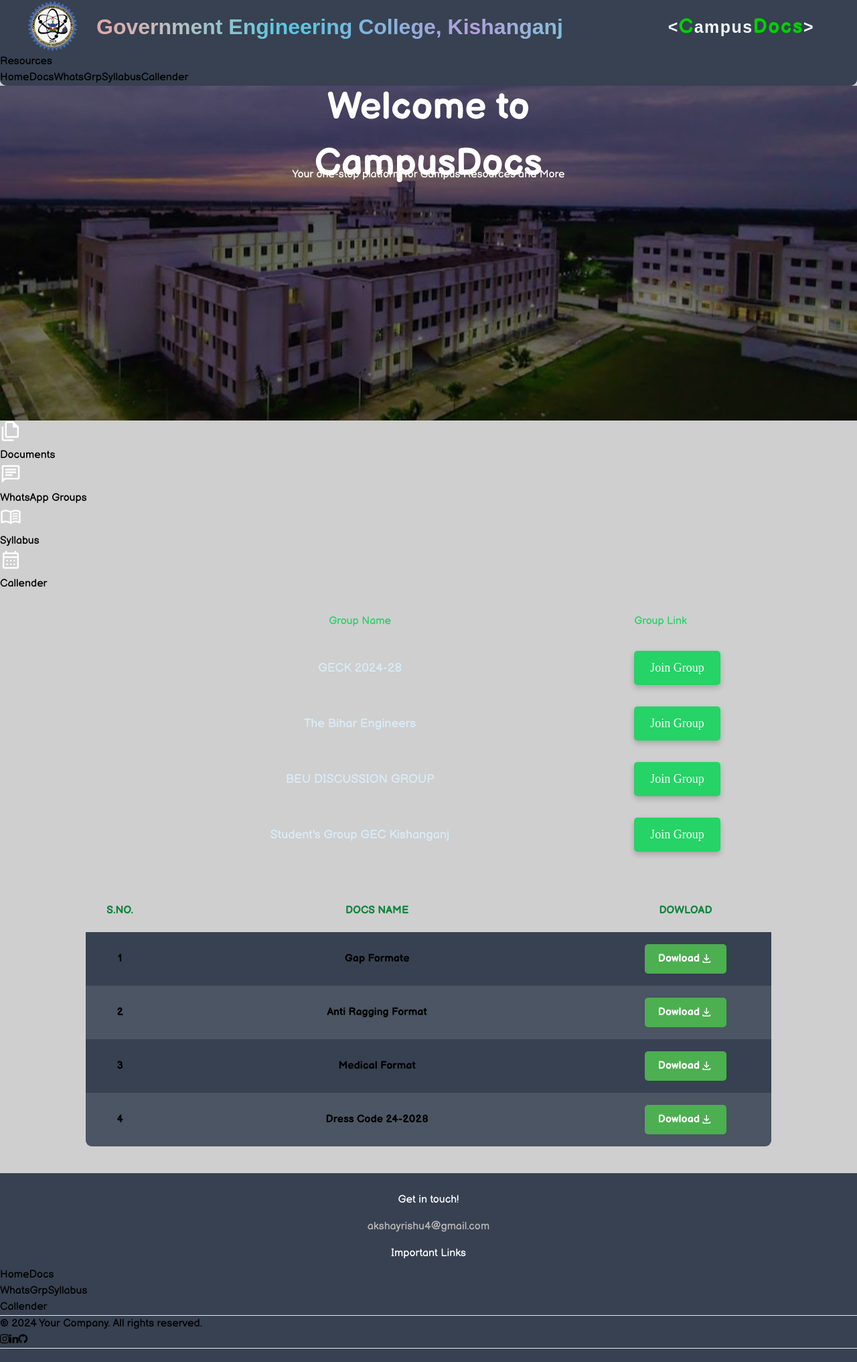
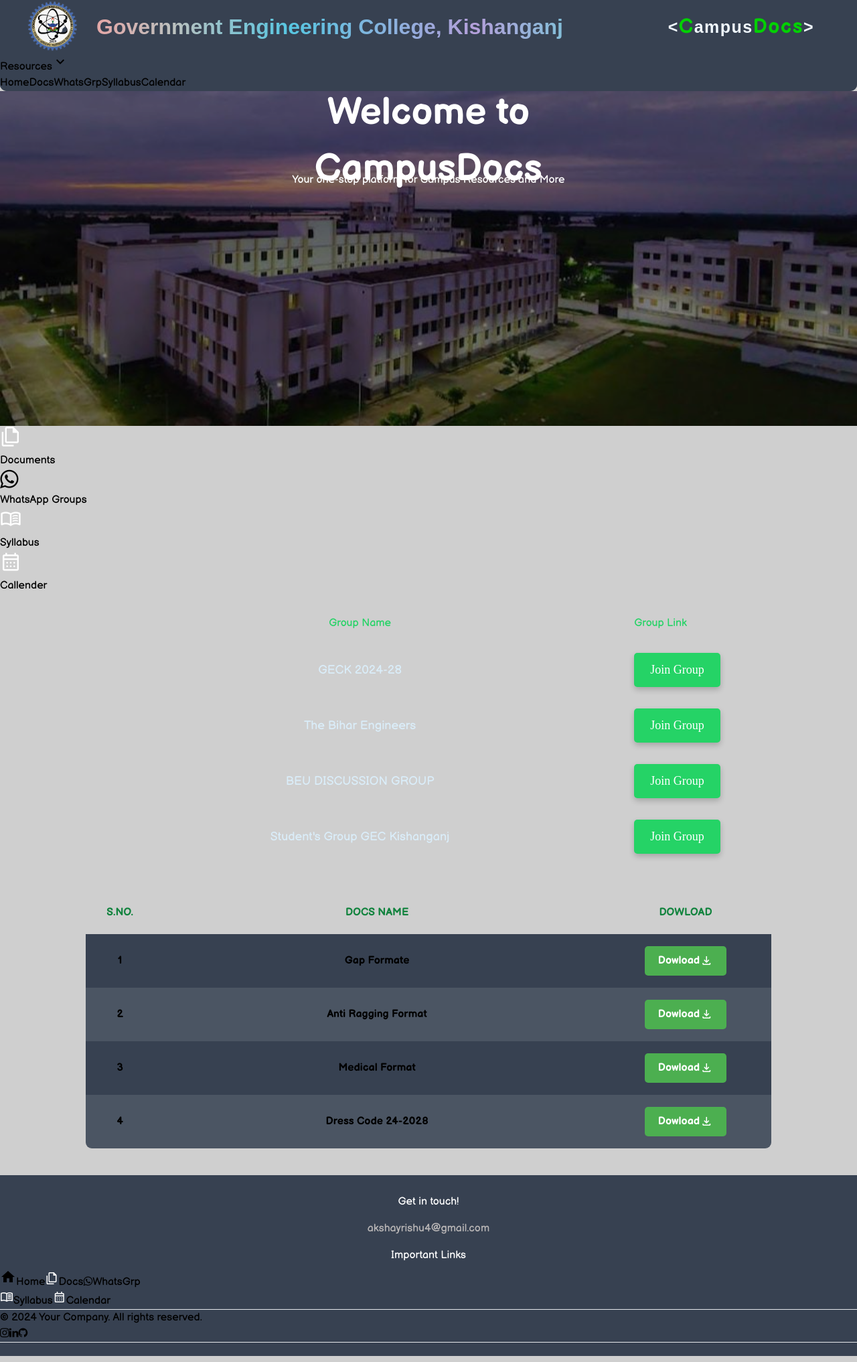
Before and after one commit to akshay0712-dev/campusDocs, a React (Vite) app: page / in a window 1280 px wide. Shown: the whole page at 67% size. Built offline with nearby package versions, Linux system fonts and the light colour scheme; a web font is replaced by a local one.

Commit message:
add icon in footer and fix typo error

```diff
--- a/index.html
+++ b/index.html
@@ -11,6 +11,7 @@
     />
     <link rel="stylesheet" href="https://fonts.googleapis.com/css2?family=Material+Symbols+Outlined:opsz,wght,FILL,GRAD@24,400,0,0" />
     <link rel="stylesheet" href="https://cdnjs.cloudflare.com/ajax/libs/font-awesome/4.7.0/css/font-awesome.min.css">
+    <link href="https://fonts.googleapis.com/icon?family=Material+Icons" rel="stylesheet">
   </head>
   <body>
     <div id="root"></div>
--- a/src/App.jsx
+++ b/src/App.jsx
@@ -1,5 +1,5 @@
 import "./App.css";
-import Callender from "./components/Callender.jsx";
+import Calendar from "./components/Calendar.jsx";
 import Docs from "./components/docs.jsx";
 import Footer from "./components/Footer.jsx";
 import Home from "./components/Home/Home.jsx";
@@ -80,11 +80,11 @@
       ),
     },
     {
-      path: "/campusDocs/Callender",
+      path: "/campusDocs/Calendar",
       element: (
         <>
           <Navbar />
-          <Callender />
+          <Calendar />
           <Footer />
         </>
       ),
--- a/src/components/Callender.jsx
+++ b/src/components/Calendar.jsx
@@ -1,9 +1,9 @@
 import React from 'react'
 
-const Callender = () => {
+const Calendar = () => {
   return (
    <p className='text-center my-6 text-xl md:text-4xl text-[#1b5912]'>Hang tight! This feature is coming soon</p>
   )
 }
 
-export default Callender
+export default Calendar
--- a/src/components/Footer.jsx
+++ b/src/components/Footer.jsx
@@ -6,7 +6,7 @@
   { navLink: "Docs", navText: "Docs" },
   { navLink: "WhatsGrp", navText: "WhatsGrp" },
   { navLink: "Syllabus", navText: "Syllabus" },
-  { navLink: "Callender", navText: "Callender" },
+  { navLink: "Calendar", navText: "Calendar" },
 ];
 
 const Footer = () => {
@@ -23,19 +23,20 @@
           </div>
 
           {/* .......important Links */}
-            <div className="">
+          <div className="">
             <div className="head1 text-3xl md:text-4xl">Important Links</div>
 
-          <div className="flex flex-row justify-evenly" >
+            <div className="flex flex-row justify-evenly">
               <div className="flex flex-col ">
                 <NavLink
                   to="/campusDocs/Home"
                   className={(e) =>
                     `${
                       e.isActive ? "text-white" : "text-[#85888a]"
-                    } uppercase p-4 cursor-pointer hover:scale-125 w-full md:w-fit text-center`
+                    } uppercase p-4 cursor-pointer hover:scale-125 w-full md:w-fit text-center flex items-center`
                   }
                 >
+                  <i className="material-icons text-white pr-2">home</i>
                   Home
                 </NavLink>
                 <NavLink
@@ -43,44 +44,53 @@
                   className={(e) =>
                     `${
                       e.isActive ? "text-white" : "text-[#85888a]"
-                    } uppercase p-4 cursor-pointer hover:scale-125 w-full md:w-fit text-center`
+                    } uppercase p-4 cursor-pointer hover:scale-125 w-full md:w-fit text-center flex items-center`
                   }
                 >
+                  <span className="material-symbols-outlined pr-2">
+                    file_copy
+                  </span>
                   Docs
                 </NavLink>
-              </div>
-              <div className="flex flex-col ">
                 <NavLink
                   to="/campusDocs/WhatsGrp"
                   className={(e) =>
                     `${
                       e.isActive ? "text-white" : "text-[#85888a]"
-                    } uppercase p-4 cursor-pointer hover:scale-125 w-full md:w-fit text-center`
+                    } uppercase p-4 cursor-pointer hover:scale-125 w-full md:w-fit text-center flex items-center`
                   }
                 >
+                  <i className="fa fa-whatsapp text-white pr-2 font-bold text-lg"></i>
                   WhatsGrp
                 </NavLink>
+              </div>
+
+              <div className="flex flex-col ">
                 <NavLink
                   to="/campusDocs/Syllabus"
                   className={(e) =>
                     `${
                       e.isActive ? "text-white" : "text-[#85888a]"
-                    } uppercase p-4 cursor-pointer hover:scale-125 w-full md:w-fit text-center`
+                    } uppercase p-4 cursor-pointer hover:scale-125 w-full md:w-fit text-center flex items-center`
                   }
                 >
+                  <span className="material-symbols-outlined pr-2">
+                    menu_book
+                  </span>
                   Syllabus
                 </NavLink>
-              </div>
-              <div className="flex flex-col ">
                 <NavLink
-                  to="/campusDocs/Callender"
+                  to="/campusDocs/Calendar"
                   className={(e) =>
                     `${
                       e.isActive ? "text-white" : "text-[#85888a]"
-                    } uppercase p-4 cursor-pointer hover:scale-125 w-full md:w-fit text-center`
+                    } uppercase p-4 cursor-pointer hover:scale-125 w-full md:w-fit text-center flex items-center`
                   }
                 >
-                  Callender
+                  <span className="material-symbols-outlined pr-2">
+                    calendar_month
+                  </span>
+                  Calendar
                 </NavLink>
               </div>
             </div>
@@ -114,7 +124,7 @@
             </a>
           </div>
         </div>
-        <hr className="mt-3"/>
+        <hr className="mt-3" />
       </footer>
     </>
   );
--- a/src/components/Home/Home.jsx
+++ b/src/components/Home/Home.jsx
@@ -14,8 +14,8 @@
   },
   {
     serviceLink: "WhatsGrp",
-    iconClass: "material-symbols-outlined ",
-    iconName: "chat",
+    iconClass: "fa fa-whatsapp text-white",
+    iconName: "",
     serviceName: "WhatsApp Groups",
   },
   {
--- a/src/components/Navbar.jsx
+++ b/src/components/Navbar.jsx
@@ -6,7 +6,7 @@
   { navLink: "Docs", navText: "Docs" },
   { navLink: "WhatsGrp", navText: "WhatsGrp" },
   { navLink: "Syllabus", navText: "Syllabus" },
-  { navLink: "Callender", navText: "Callender" },
+  { navLink: "Calendar", navText: "Calendar" },
 ];
 
 const Navbar = () => {
@@ -32,12 +32,14 @@
           </p>
         </section>
         <section
-          className="nav2 navMenu flex justify-center text-white text-xl font-extrabold md:hidden cursor-pointer pb-5"
+          className="nav2 navMenu flex justify-center items-center text-white text-xl font-extrabold md:hidden cursor-pointer pb-5"
           onClick={() => {
             dropMenu();
           }}
         >
-          Resources
+          <span className="text-white">Resources</span>
+          <i class="material-icons text-white text-2xl font-extrabold pl-3">{
+            drop ? "expand_less" : "expand_more"}</i>
         </section>
         <section
           className={`nav2 flex md:flex flex-col md:flex-row md:gap-5 justify-center items-center md:justify-end md:px-[4vw] uppercase font-extrabold text-xl transition-all duration-500 ease-in-out overflow-hidden md:overflow-visible md:opacity-100 md:min-h-[30px] ${
--- a/src/index.css
+++ b/src/index.css
@@ -12,7 +12,11 @@
     min-height: 100vh;
     background: rgba(3, 3, 3, 0.188);
 }
+/*
+flex items-center
+<i class="material-icons text-white">home</i>
 
+*/
 
 nav {
     --tw-bg-opacity: 1;
```
